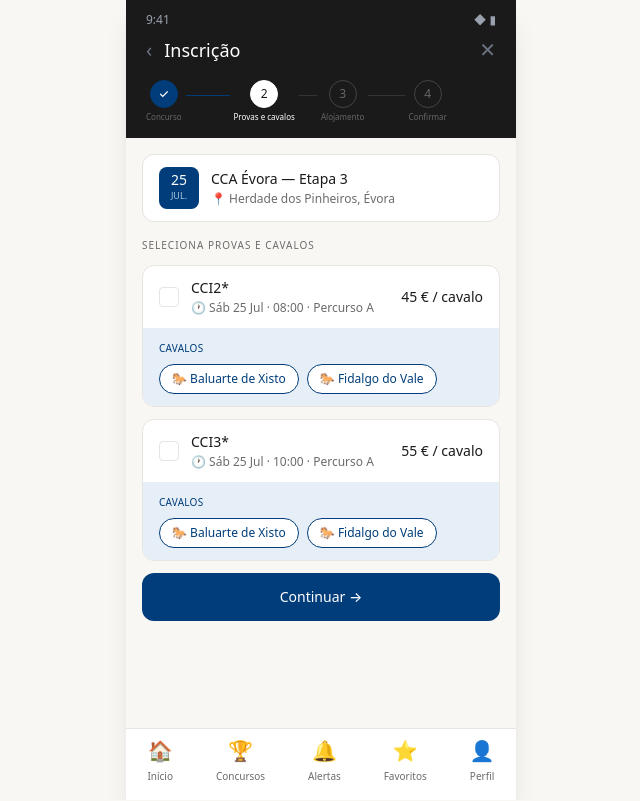
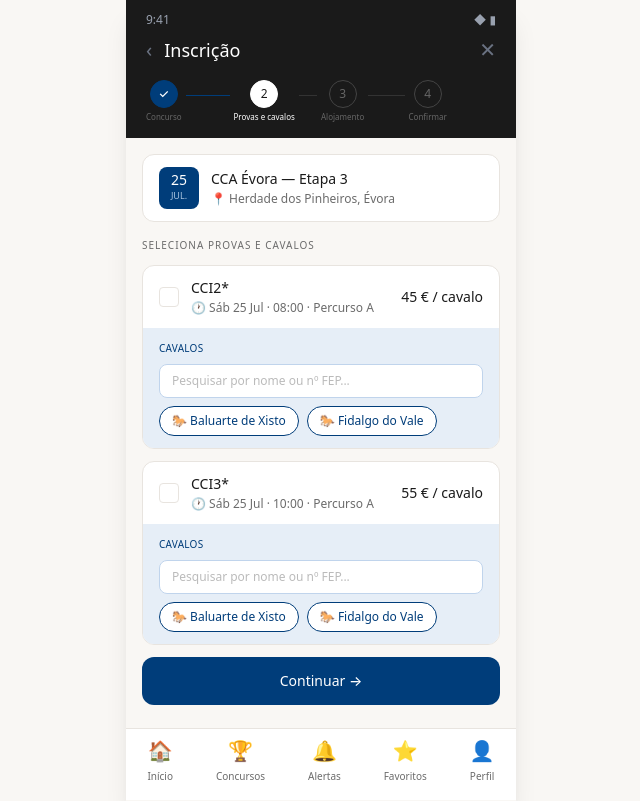
Before and after one commit to vascogameiroramires-ctrl/fep-app, a Next.js app: page /inscricao/cca-evora in a window 1280 px wide. Shown: the whole page, without its empty margins (319-959 px from the left). Built offline with nearby package versions, Linux system fonts and the light colour scheme.

Commit message:
pesquisa de cavalos na inscricao

```diff
--- a/app/inscricao/[id]/page.tsx
+++ b/app/inscricao/[id]/page.tsx
@@ -105,6 +105,12 @@ export default function Inscricao({ params }: { params: Promise<{ id: string }>
       {concurso.provas.map((p) => {
         const cavalosNaProva = provasSelecionadas[p.id] || [];
         const selecionada = cavalosNaProva.length > 0;
+        const [pesquisa, setPesquisa] = useState("");
+        const cavalosVisiveis = cavalos.filter(
+          (c) =>
+            c.nome.toLowerCase().includes(pesquisa.toLowerCase()) ||
+            c.numeroFep.toLowerCase().includes(pesquisa.toLowerCase())
+        );
         return (
           <div key={p.id} className={`bg-white border rounded-xl mb-3 overflow-hidden ${selecionada ? "border-[#003d7a]" : "border-[#e8e4df]"}`}>
             <div className="px-4 py-3 flex items-center gap-3">
@@ -119,8 +125,15 @@ export default function Inscricao({ params }: { params: Promise<{ id: string }>
             </div>
             <div className="border-t border-[#e6eef7] bg-[#e6eef7] px-4 py-3">
               <p className="text-[10px] text-[#003d7a] font-medium uppercase tracking-wide mb-2">Cavalos</p>
+              <input
+                type="text"
+                placeholder="Pesquisar por nome ou nº FEP..."
+                value={pesquisa}
+                onChange={(e) => setPesquisa(e.target.value)}
+                className="w-full bg-white border border-[#c0d4ec] rounded-lg px-3 py-2 text-xs text-[#1a1a1a] placeholder-[#bbb] outline-none mb-2"
+              />
               <div className="flex flex-wrap gap-2">
-                      {cavalos.map((c) => {
+                {cavalosVisiveis.length > 0 ? cavalosVisiveis.map((c) => {
                   const selected = cavalosNaProva.includes(c.nome);
                   return (
                     <button
@@ -134,14 +147,15 @@ export default function Inscricao({ params }: { params: Promise<{ id: string }>
                       {selected && <span className="text-white/70 text-[10px]">✕</span>}
                     </button>
                   );
-                      })}
+                }) : (
+                  <p className="text-xs text-[#6b6b6b]">Nenhum cavalo encontrado.</p>
+                )}
               </div>
             </div>
           </div>
         );
       })}
     </div>
-
           {provasComCavalos.length > 0 && (
             <div className="mx-4 bg-white border border-[#e8e4df] rounded-xl overflow-hidden mb-4">
               {provasComCavalos.map(([provaId, cavalosArr]) => {
```
Lines whose indentation alone changed are shown as unchanged.
